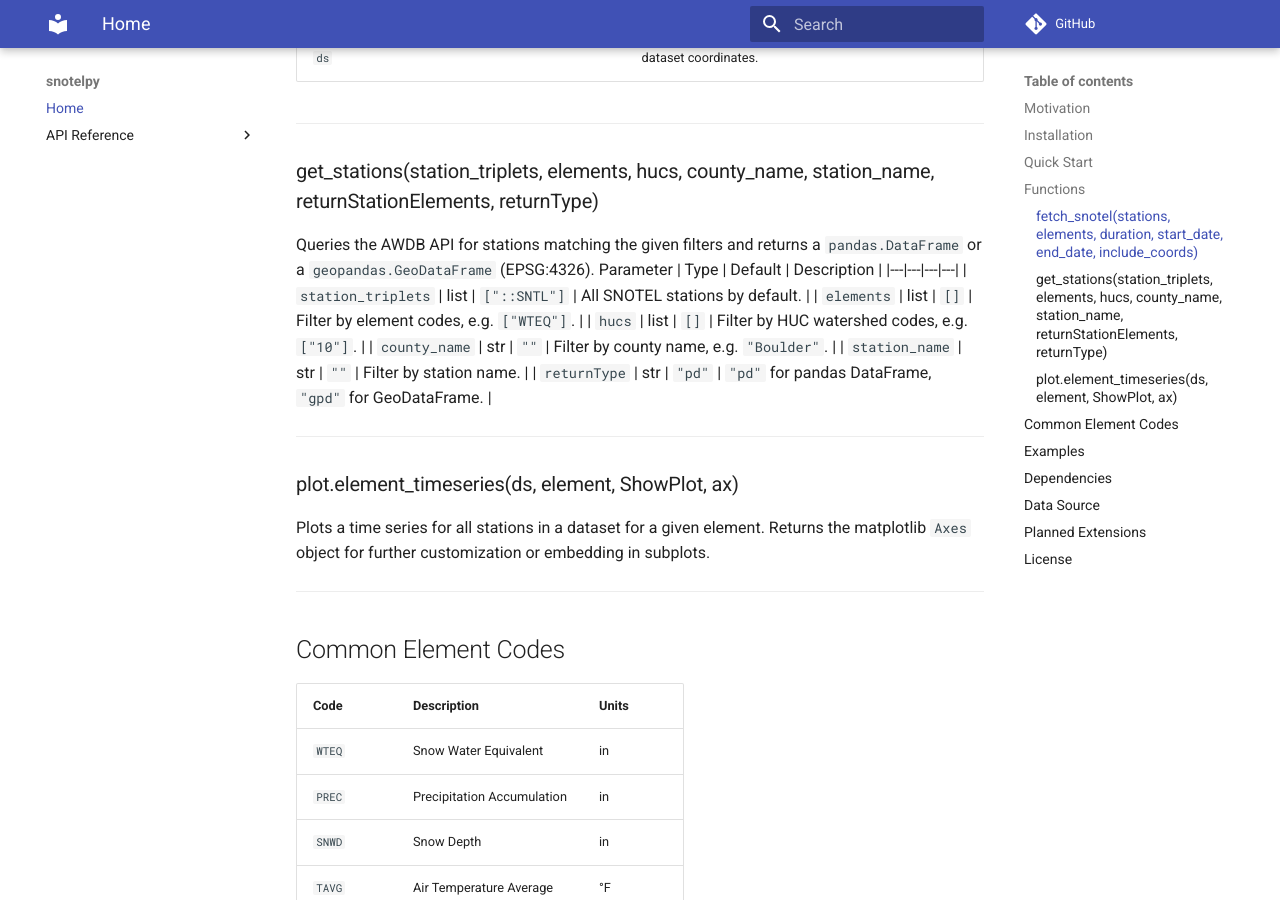
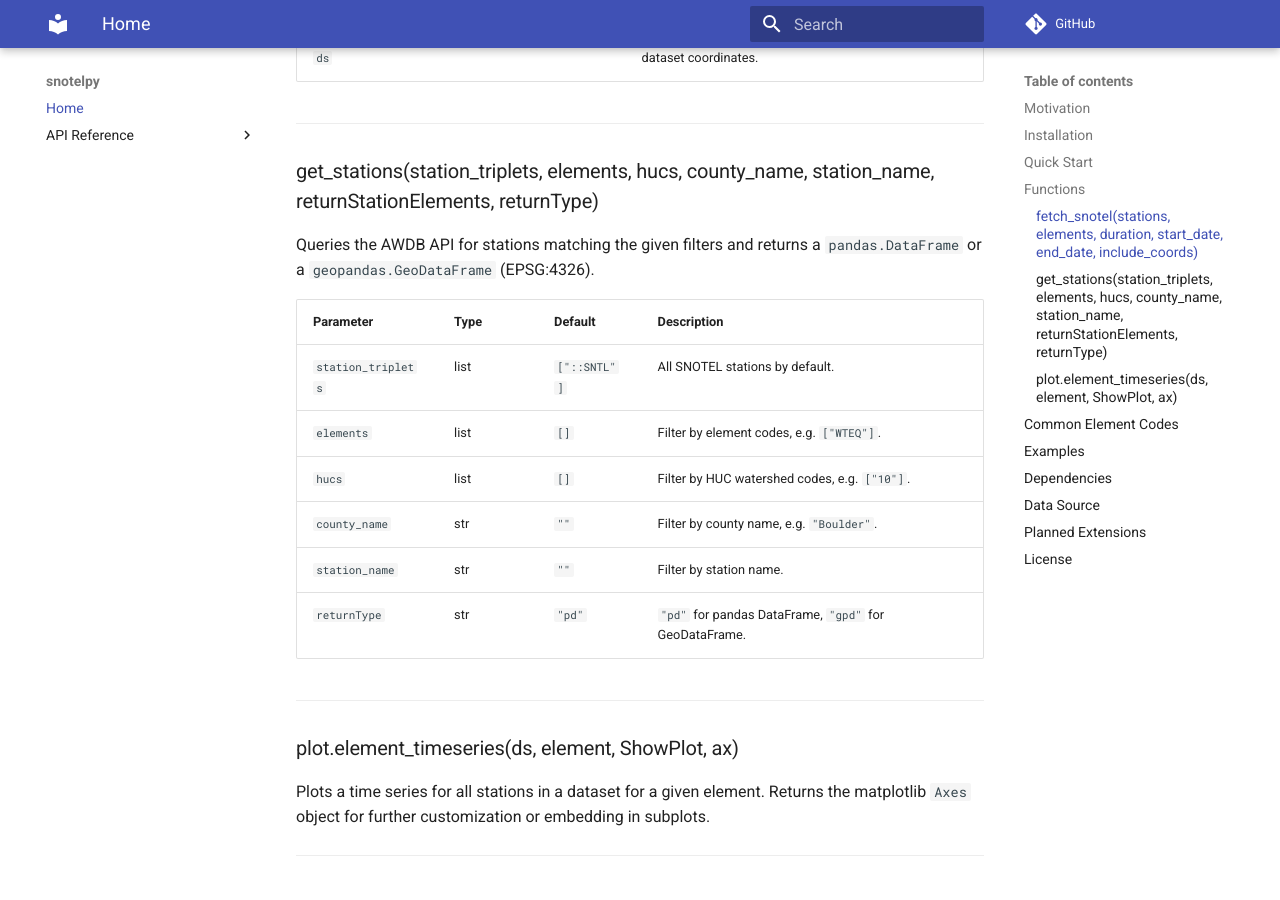
Before and after one commit to tavo7876/snotelpy, an MkDocs documentation site: the page built from docs/index.md, in a window 1280 px wide and 900 px high, scrolled down 1750 px. Built offline with MkDocs 1.6.1 and Material for MkDocs 9.7.7, drawn with Linux system fonts in a browser that asks for light colours; comment, search, counter and statistics services are not loaded.

```diff
--- a/docs/index.md
+++ b/docs/index.md
@@ -61,7 +61,8 @@ requests that exceed the API's 500,000-point limit.
 ### get_stations(station_triplets, elements, hucs, county_name, station_name, returnStationElements, returnType)
 Queries the AWDB API for stations matching the given filters and returns
 a `pandas.DataFrame` or a `geopandas.GeoDataFrame` (EPSG:4326).
- Parameter | Type | Default | Description |
+
+| Parameter | Type | Default | Description |
 |---|---|---|---|
 | `station_triplets` | list | `["::SNTL"]` | All SNOTEL stations by default. |
 | `elements` | list | `[]` | Filter by element codes, e.g. `["WTEQ"]`. |
```
